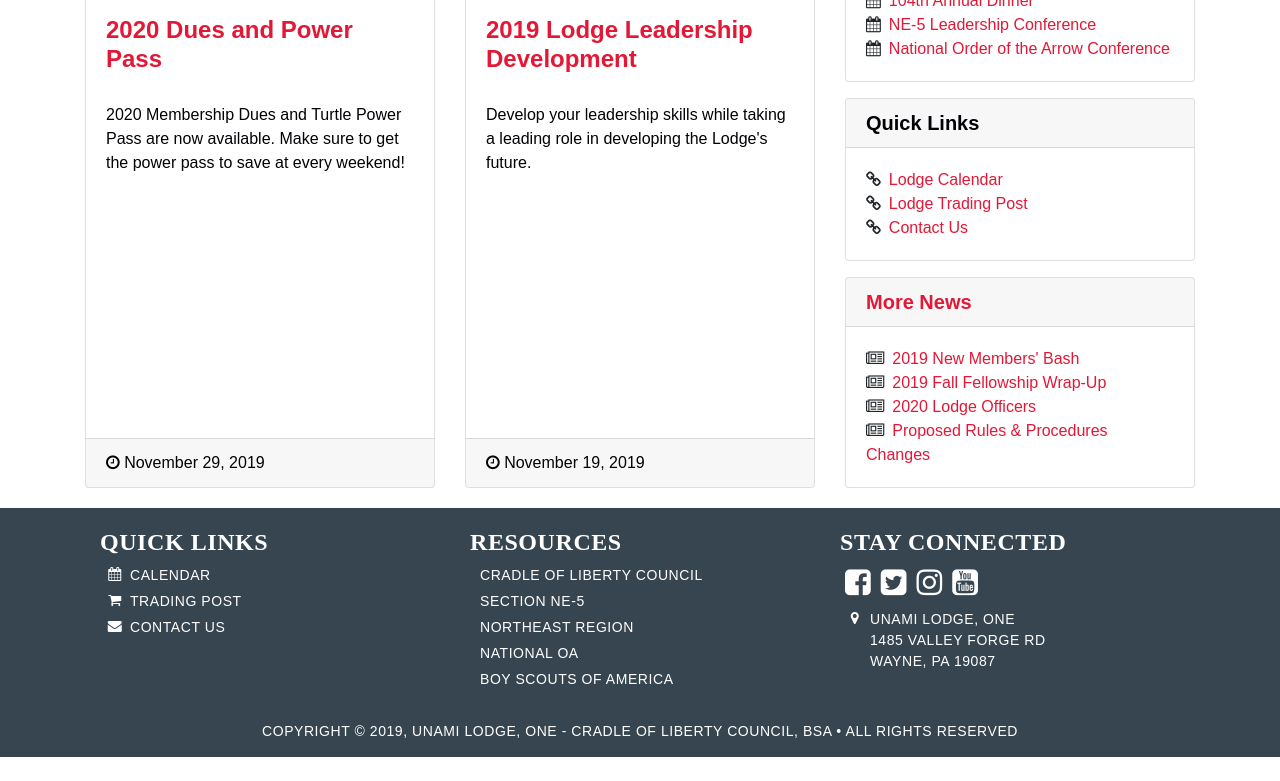
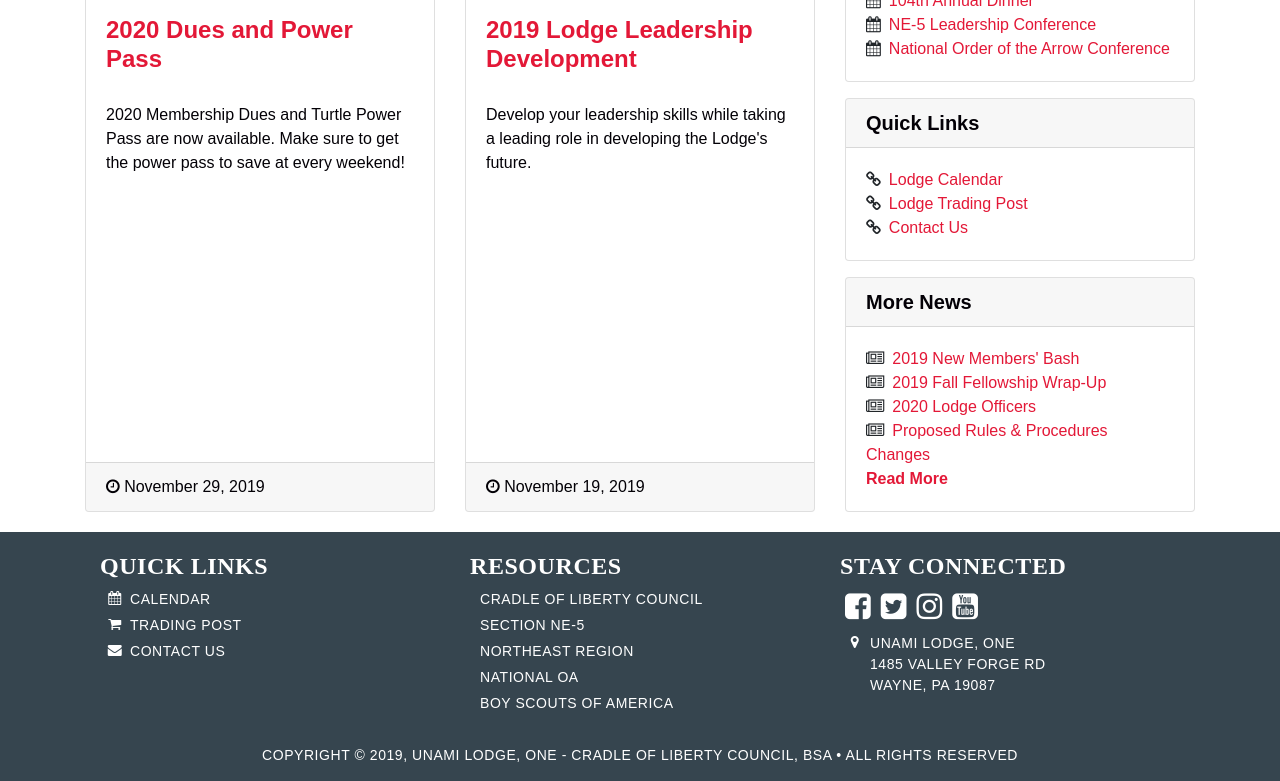
Before and after one commit to colbsa/UnamiLodge.org, a Jekyll site: the page built from index.md, in a window 1280 px wide and 900 px high, scrolled down 274 px, cut to the strip 119-900 px from the top of the window. Built offline with Jekyll 4.4.1, drawn with Linux system fonts in a browser that asks for light colours; some web fonts are replaced; before the commit the page ends 1150 px from its top, so only the background shows below that.

Commit message:
Moved "Read More" link on homepage news section

```diff
--- a/_layouts/index.html
+++ b/_layouts/index.html
@@ -52,11 +52,12 @@
       </div>
       <!-- More News -->
       <div class="card mb-3">
-        <h5 class="card-header"><a href="/news">More News</a></h5>
+        <h5 class="card-header">More News</h5>
         <div class="card-body">
           {% for post in site.posts limit:4 offset:2 %}
             <a href="{{ BASE_PATH }}{{ post.url }}"><i class="fa fa-newspaper-o pr-2 text-body"></i>{{ post.title }}</a></br>
           {% endfor %}
+          <a class="" href="/news"><strong>Read More</strong></a>
         </div>
       </div>
     </div>
```
